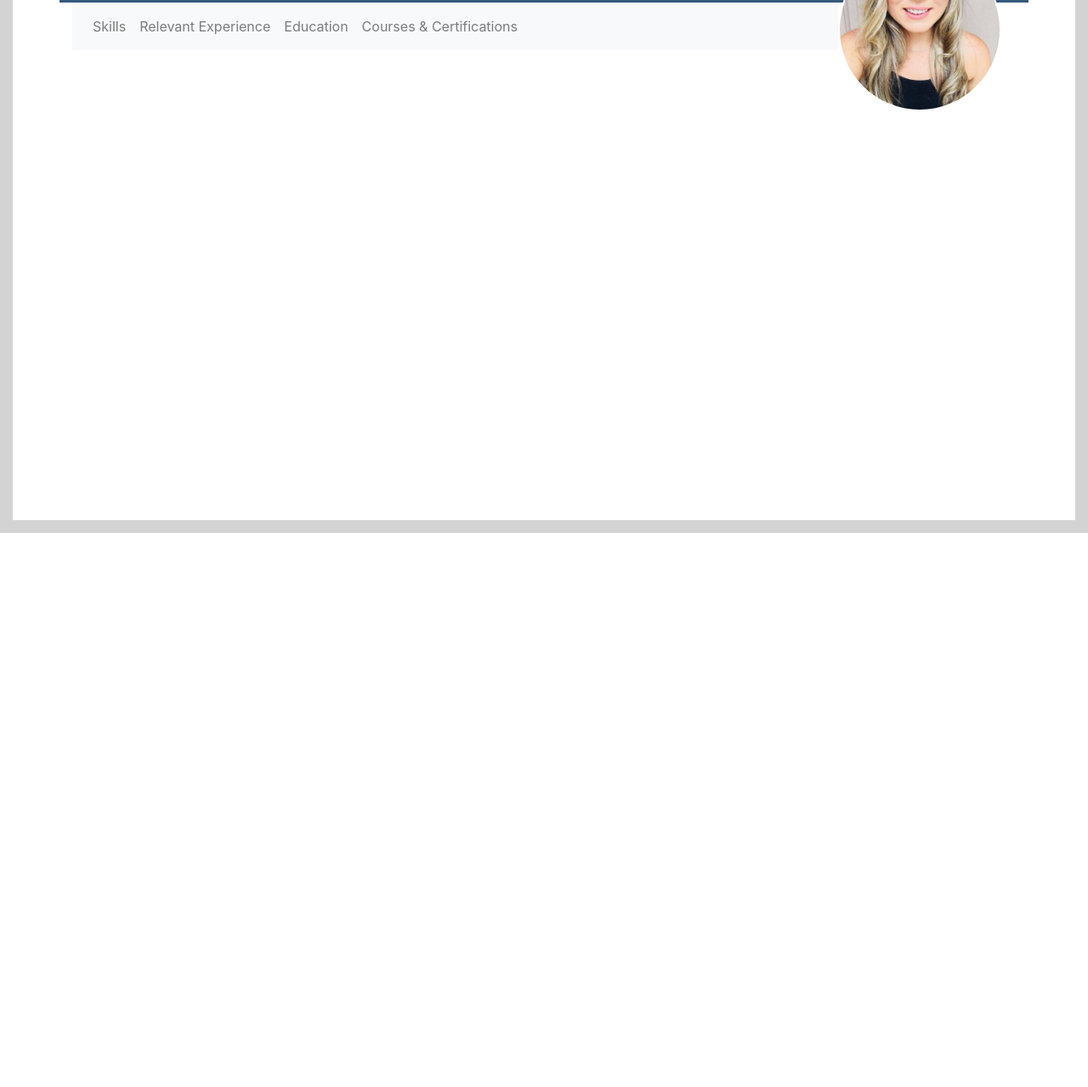
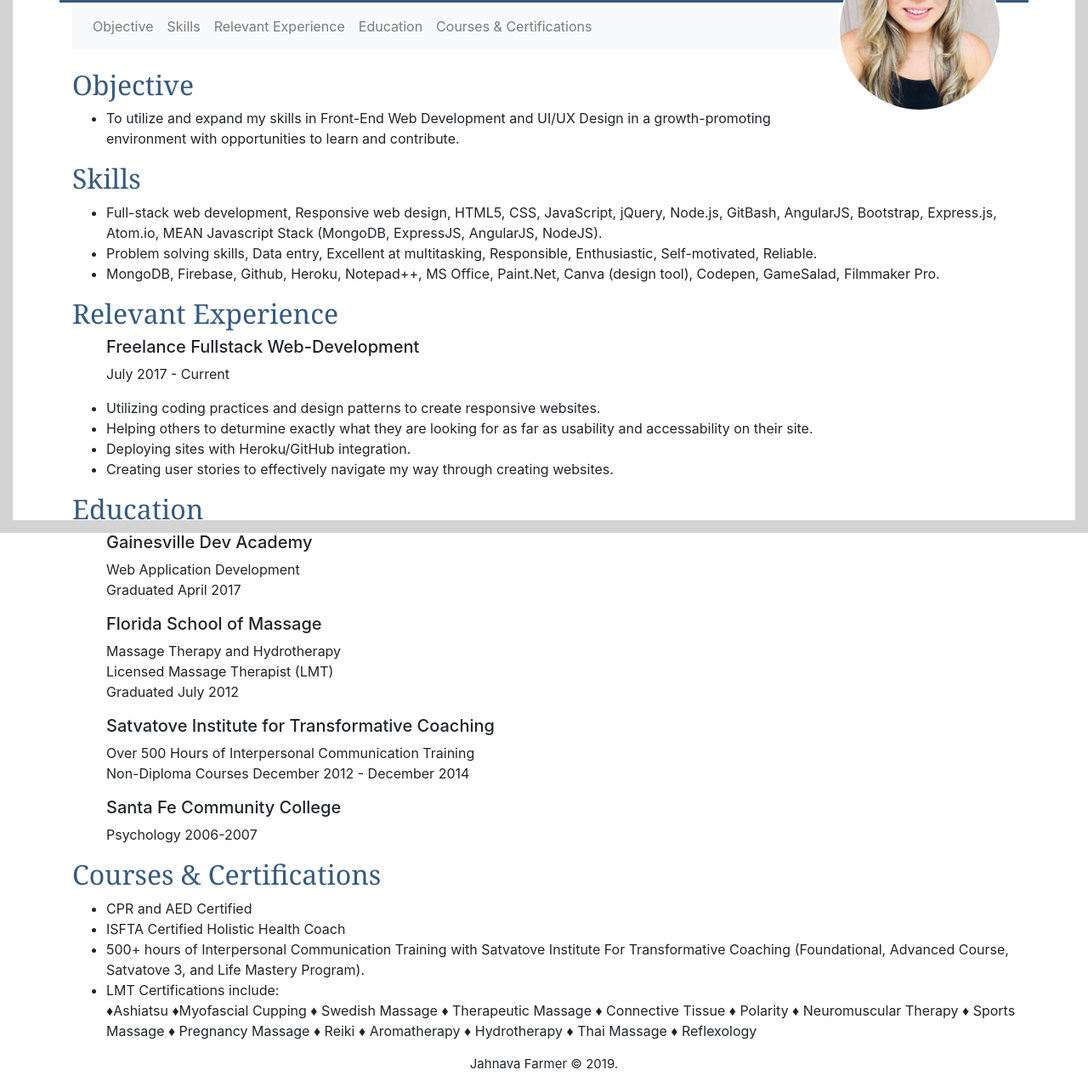
Before and after one commit to Jahnava/resume, a plain HTML site: page public/html/index.html in a window 1280 px wide. Shown: the part 173-1452 px from the top of the page at 85% size. Before the commit the page ends 800 px from the top, so only its background shows below. Drawn offline with nearby package versions, Linux system fonts and the light colour scheme.

Commit message:
added resume content

```diff
--- a/public/css/main.css
+++ b/public/css/main.css
@@ -40,3 +40,16 @@
 .white-text{
   color:#d3d3d3;
 }
+
+.box{
+  margin-top:2%;
+}
+
+.titles {
+  color:#375a7c;
+  font-family: 'Noto Serif', serif;
+}
+
+#footer{
+font-size: 15px;
+}
--- a/public/html/index.html
+++ b/public/html/index.html
@@ -30,6 +30,9 @@
       <div class="collapse navbar-collapse" id="navbarSupportedContent">
         <ul class="navbar-nav mr-auto">
           <li class="nav-item">
+            <a class="nav-link" href="#">Objective</a>
+          </li>
+          <li class="nav-item">
             <a class="nav-link" href="#">Skills</a>
           </li>
           <li class="nav-item">
@@ -46,7 +49,80 @@
         </form>
       </div>
     </nav>
-  </div>
+
+    <div class='box'>
+      <h2 class='titles'>Objective</h2>
+        <ul>
+          <li>To utilize and expand my skills in Front-End Web Development and UI/UX Design in a growth-promoting environment with opportunities to learn and contribute.  </li>
+        </ul>
+      <h2 class='titles'>Skills</h2>
+        <ul>
+          <li>Full-stack web development, Responsive web design, HTML5, CSS, JavaScript, jQuery,  Node.js, GitBash, AngularJS, Bootstrap, Express.js, Atom.io, MEAN Javascript Stack (MongoDB, ExpressJS, AngularJS, NodeJS).</li>
+          <li>Problem solving skills,  Data entry,  Excellent at multitasking, Responsible,  Enthusiastic,  Self-motivated,  Reliable.</li>
+          <li>MongoDB, Firebase, Github,  Heroku, Notepad++, MS Office, Paint.Net, Canva (design tool), Codepen, GameSalad, Filmmaker Pro.</li>
+        </ul>
+      <h2 class='titles'>Relevant Experience</h2>
+        <ul>
+          <h5>Freelance Fullstack Web-Development</h5>
+          <p>July 2017 - Current</p>
+          <li>Utilizing coding practices and design patterns to create responsive websites.</li>
+          <li>Helping others to deturmine exactly what they are looking for as far as usability and accessability on their site.</li>
+          <li>Deploying sites with Heroku/GitHub integration.</li>
+          <li>Creating user stories to effectively navigate my way through creating websites.</li>
+        </ul>
+      <h2 class='titles'>Education</h2>
+        <ul>
+          <h5>Gainesville Dev Academy</h5>
+	        <p>Web Application Development <br>
+          Graduated April 2017</p>
+          <h5>Florida  School of Massage</h5>
+          <p>Massage Therapy and Hydrotherapy <br>
+          Licensed Massage Therapist (LMT) <br>
+          Graduated July 2012</p>
+          <h5>Satvatove Institute for Transformative Coaching</h5>
+	        <p>Over 500 Hours of Interpersonal Communication Training <br>
+            Non-Diploma Courses December 2012 - December 2014</p>
+          <h5>Santa Fe Community College</h5>
+	          <p>Psychology 2006-2007</p>
+
+        </ul>
+      <h2 class='titles'>Courses & Certifications</h2>
+        <ul>
+          <li>CPR and AED Certified</li>
+          <li>ISFTA Certified Holistic Health Coach  </li>
+          <li>500+ hours of Interpersonal Communication Training with Satvatove Institute For Transformative Coaching 	(Foundational, Advanced Course, Satvatove 3, and Life Mastery Program). </li>
+          <li>LMT Certifications include: <br>
+            ♦Ashiatsu
+            ♦Myofascial Cupping
+            ♦ Swedish Massage
+            ♦ Therapeutic Massage
+            ♦ Connective Tissue
+            ♦ Polarity
+            ♦ Neuromuscular Therapy
+            ♦ Sports Massage
+            ♦ Pregnancy Massage
+            ♦ Reiki
+            ♦ Aromatherapy
+            ♦ Hydrotherapy
+            ♦ Thai Massage
+            ♦ Reflexology </li>
+        </ul>
+    </div>
+
+    <div id="footer" class="footer"></div>
+    <div class="footer container" id="footer">
+      <div class="container">
+        <div class="row">
+          <div class="col-sm-12">
+            <p class="text-center">Jahnava Farmer © 2019.</p>
+          </div>
+        </div>
+      </div>
+    </div>
+
+</div>
+
+
 
     <script src="/js/app.js" class=""></script>
     <script src="https://code.jquery.com/jquery-3.3.1.slim.min.js" integrity="sha384-q8i/X+965DzO0rT7abK41JStQIAqVgRVzpbzo5smXKp4YfRvH+8abtTE1Pi6jizo" crossorigin="anonymous"></script>
```
